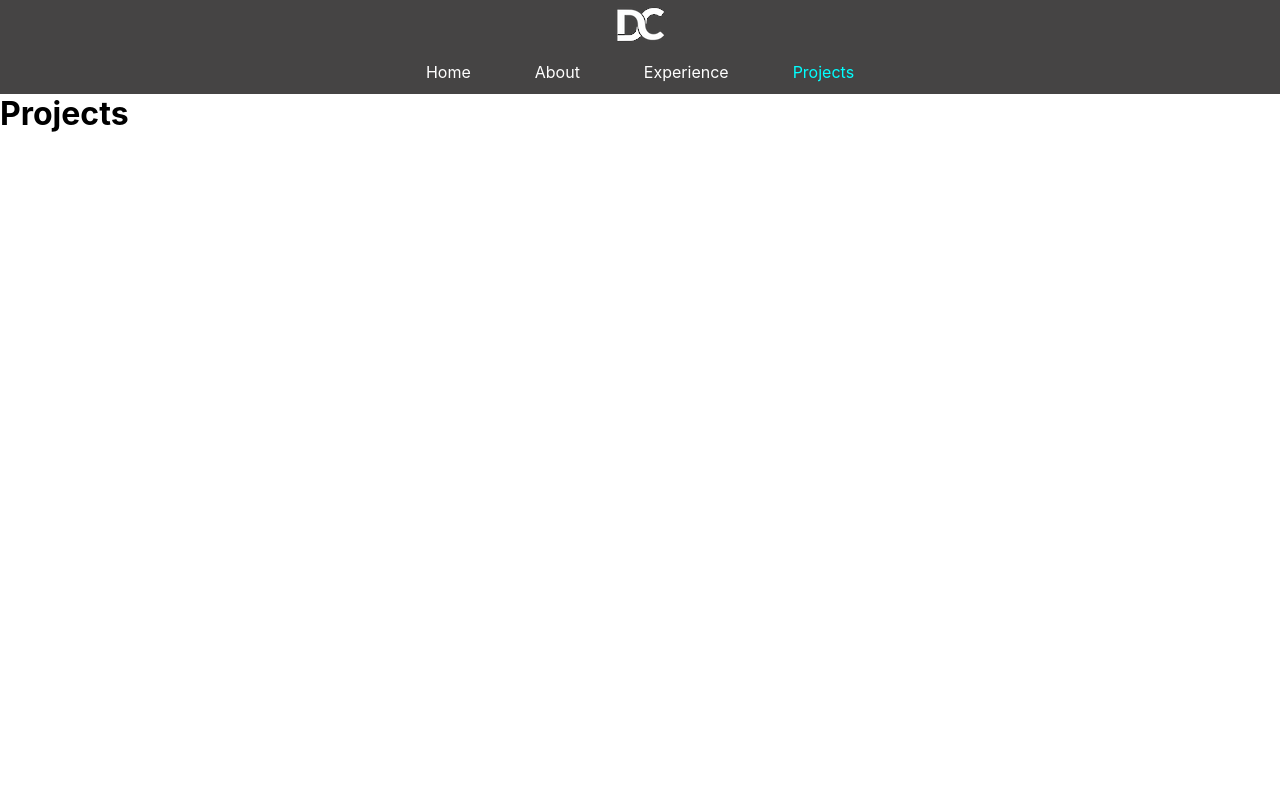
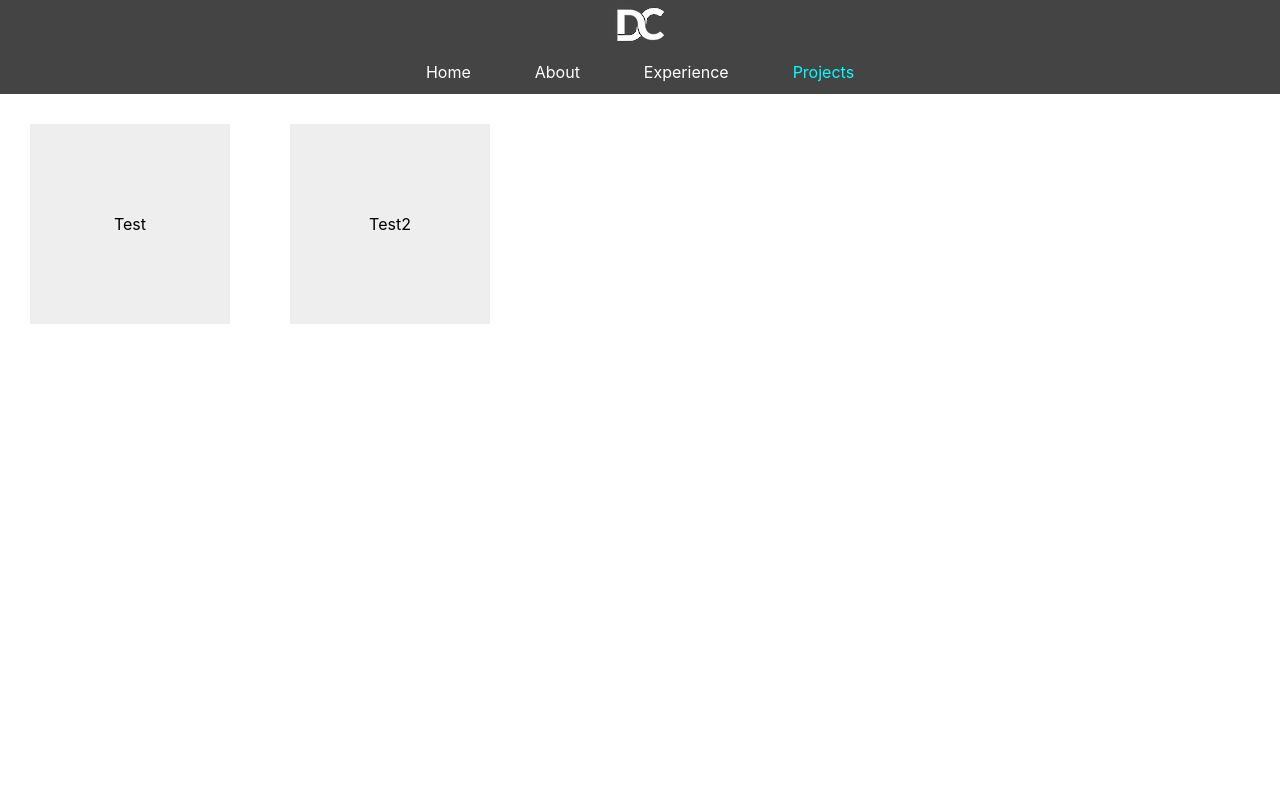
Before and after one commit to danielcritchfield95/personalwebsite, a React (Create React App) app: page /projects in a window 1280 px wide. Shown: the top 800 px of the page. Built offline with nearby package versions, Linux system fonts and the light colour scheme.

Commit message:
working on modal content from tiles

```diff
--- /dev/null
+++ b/src/modal/modal.css
@@ -0,0 +1,66 @@
+.Modal {
+    position: absolute;
+    display: none;
+    justify-content: center;
+    align-items: center;
+    width: 100%;
+    height: 100%;
+    z-index: 1;
+}
+
+.ModalContainer {
+    width: 80%;
+    height: 50%;
+    background-color: red;
+    box-sizing: border-box;
+}
+
+.X {
+    position: relative;
+    float: right;
+    margin: 10px;
+    align-items: right;
+}
+
+.X:hover {
+    cursor: pointer;
+}
+
+.ModalHeader {
+    display: flex;
+    justify-content: center;
+    align-items: center;
+    height: 15%;
+    width: 100%;
+    border-bottom: 2px solid black;
+    font-family: 'Times New Roman', Times, serif;
+}
+
+.ModalContent {
+    display: flex;
+    justify-content: center;
+    align-items: center;
+    height: 60%;
+    width: 100%;
+}
+
+.ModalFooter {
+    display: flex;
+    justify-content: center;
+    align-items: center;
+    height: 20%;
+    width: 100%;
+}
+
+.ModalFooter button {
+    width: 100px;
+    height: 25px;
+    border-radius: 1rem;
+    color: white;
+    background-color: dodgerblue;
+    font-size: 1rem;
+}
+
+.ModalFooter button:hover {
+    cursor: pointer;
+}
--- /dev/null
+++ b/src/modal/modal.js
@@ -0,0 +1,38 @@
+import React, { Component } from 'react';
+
+import './modal.css';
+
+class Modal extends Component {
+
+    constructor(props) {
+        super(props);
+
+        this.ref = React.createRef();
+    }
+
+    closeModal = () => {
+        const modal = this.ref.current;
+        modal.style.display = 'none';
+    }
+
+    render() {
+        return (
+            <div ref={this.ref} className='Modal'>
+                <div className='ModalContainer'>
+                    <div className='X' onClick={this.closeModal}>X</div>
+                    <div className='ModalHeader'>
+                        {/* <h1>{props.heading}</h1> */}
+                    </div>
+                    <div className='ModalContent'>
+                        {/* {props.content} */}
+                    </div>
+                    <div className='ModalFooter'>
+                        <button onClick={this.closeModal}>Close</button>
+                    </div>
+                </div>
+            </div>
+        );
+    };
+}
+
+export default Modal;
--- a/src/projects/projects.css
+++ b/src/projects/projects.css
@@ -0,0 +1,9 @@
+.Projects {
+    display: flex;
+    width: 100%;
+    height: 100vh;
+}
+
+.blur {
+    filter: blur(4px);
+}
--- a/src/projects/projects.js
+++ b/src/projects/projects.js
@@ -1,15 +1,58 @@
 import React, { Component } from 'react';
-import Container from '../container/container';
+import Footer from '../footer/footer';
+import Tile from '../tile/tile';
+import Modal from '../modal/modal';
+
+import './projects.css';
 
 class Projects extends Component {
 
+    constructor(props) {
+        super(props);
+
+        this.state = {
+            tiles: [
+                {
+                    title: 'Test',
+                    content: 'content',
+                    id: 0 // don't plan on removing any tiles so simple id is ok here
+                },
+                {
+                    title: 'Test2',
+                    content: 'content2',
+                    id: 1
+                }
+            ],
+            activeModal: false
+        };
+    }
+
+    handleTileClick = () => {
+        document.querySelector('.Modal').style.display = 'flex';
+    }
+
+    createTiles = () => {
+        const tiles = this.state.tiles;
+        let output = tiles.map(tile => {
+            return (
+                    <Tile
+                        key={tile.id}
+                        id={tile.id}
+                        title={tile.title} />
+            );
+        });
+        return output;
+    }
+
     render() {
         return (
-            <Container>
-                <div className="Projects">
-                    <h1>Projects</h1>
+            <div>
+                <Modal activeModal={this.state.activeModal} header={'heading'} content={'content'} />
+                <div className='Projects' ref={this.ref}>
+                    {this.createTiles()}
                 </div>
-            </Container>
+                <Footer id='ProjectsFooter' />
+            </div>
         );
     }
 }
--- /dev/null
+++ b/src/tile/tile.css
@@ -0,0 +1,16 @@
+.Tile {
+    position: relative;
+    width: 200px;
+    height: 200px;
+    margin: 30px;
+    background-color: #eee;
+    display: flex;
+    justify-content: center;
+    align-items: center;
+}
+
+.Tile:hover {
+    top: -5px;
+    box-shadow: 5px 5px 5px 5px #888888;
+    cursor: pointer;
+}
--- /dev/null
+++ b/src/tile/tile.js
@@ -0,0 +1,16 @@
+import React from 'react';
+
+import './tile.css';
+
+const Tile = (props) => {
+
+    return (
+        <div className='Tile' onClick={props.onClick}>
+            <div className='TileHeader'>
+                {props.title}
+            </div>
+        </div>
+    );
+}
+
+export default Tile;
```
